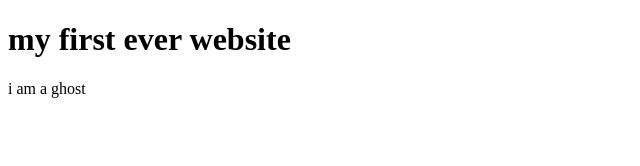
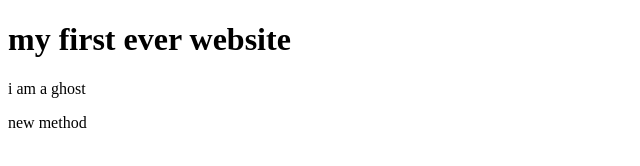
Before and after one commit to asif777/my-website, a plain HTML site: page index.html in a window 1280 px wide. Shown: the full height of the page, 0-640 px from the left. Drawn offline with Linux system fonts and the light colour scheme.

Commit message:
Mrthod added

```diff
--- a/index.html
+++ b/index.html
@@ -9,4 +9,5 @@
 <body>
     <h1>my first ever website</h1>
     <p>i am a ghost</p>
+    <p>new method</p>
 </html>
```
